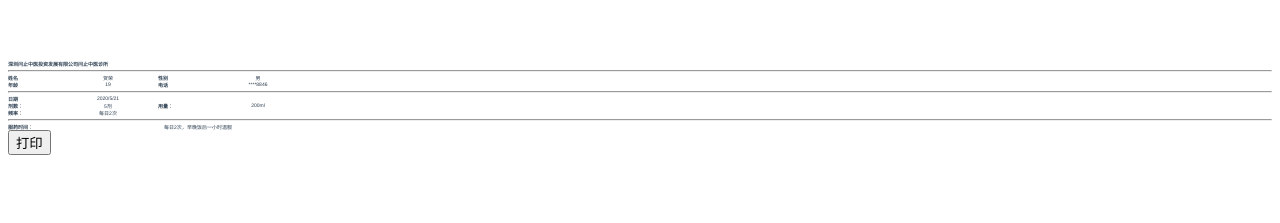
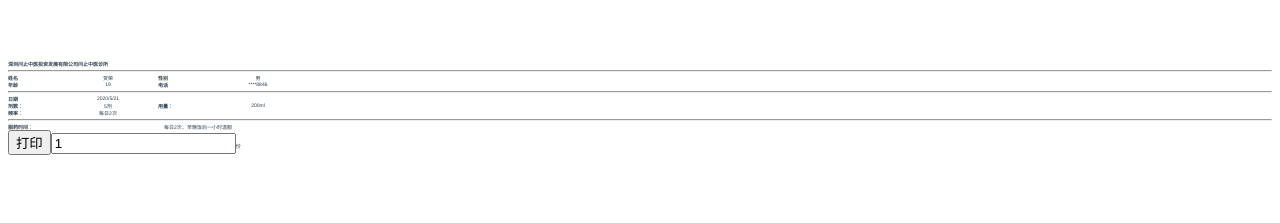
Before and after one commit to ZZholiday/printer-demo, a Vue app: page / in a window 1280 px wide. Shown: the top 223 px of the page. Built offline with nearby package versions, Linux system fonts and the light colour scheme.

Commit message:
feat(*):实现批量打印

```diff
--- a/src/components/PrintView.vue
+++ b/src/components/PrintView.vue
@@ -1,6 +1,9 @@
 <template>
   <div class="print">
-    <button @click="print">打印</button>
+    <span>
+      <button @click="print">打印</button><input type="number" v-model="num"/>份
+    </span>
+
     <iframe id="iframe" style="display: none;"></iframe>
   </div>
 </template>
@@ -14,6 +17,11 @@ export default {
       default: ""
     }
   },
+  data(){
+    return {
+      num:1
+    }
+  },
   methods: {
     print() {
       if (this.html) {
@@ -21,10 +29,19 @@ export default {
       }
     },
     setBodyHtml() {
-      const document = window.document;
       const iframe = window.frames[0];
-      iframe.document.head.innerHTML = document.head.innerHTML; // 获取当前文档的头部给iframe
-      iframe.document.body.innerHTML = this.html; // 把传过来的html给iframe头部
+      iframe.document.head.innerHTML = window.document.head.innerHTML;
+      console.log(iframe);
+      for(let i = 0; i<this.num;i++){
+        let tempNode = document.createElement('div');
+        tempNode.innerHTML = this.html;
+        tempNode.setAttribute("style","page-break-after:always;");
+        iframe.document.body.appendChild(tempNode);
+      }
+      // const document = window.document;
+      // const iframe = window.frames[0];
+      // iframe.document.head.innerHTML = document.head.innerHTML; // 获取当前文档的头部给iframe
+      // iframe.document.body.innerHTML = this.html; // 把传过来的html给iframe头部
       // 图片和样式加载完成
       // iframe.window.print();
       // eslint-disable-next-line no-unused-vars
```
